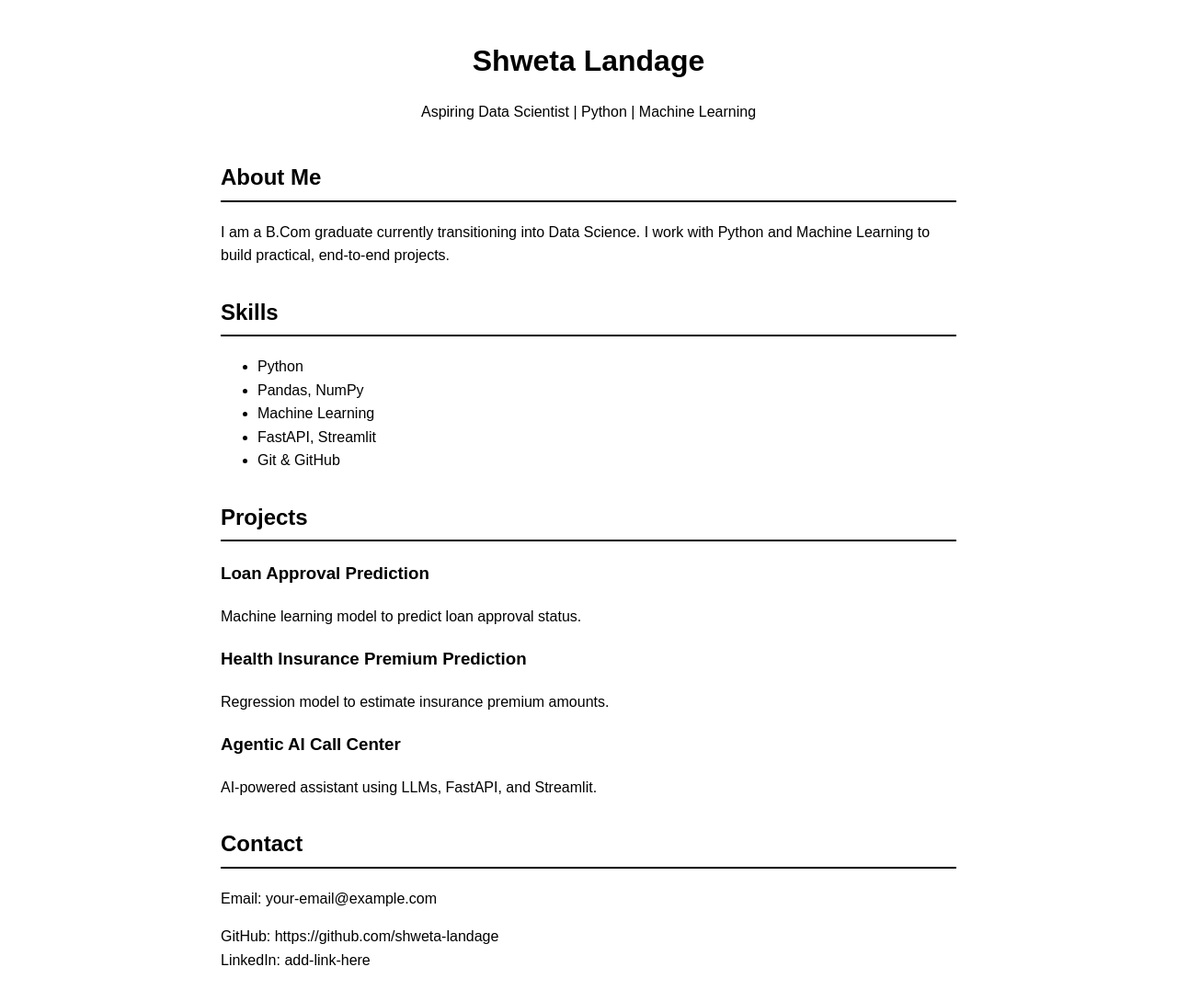
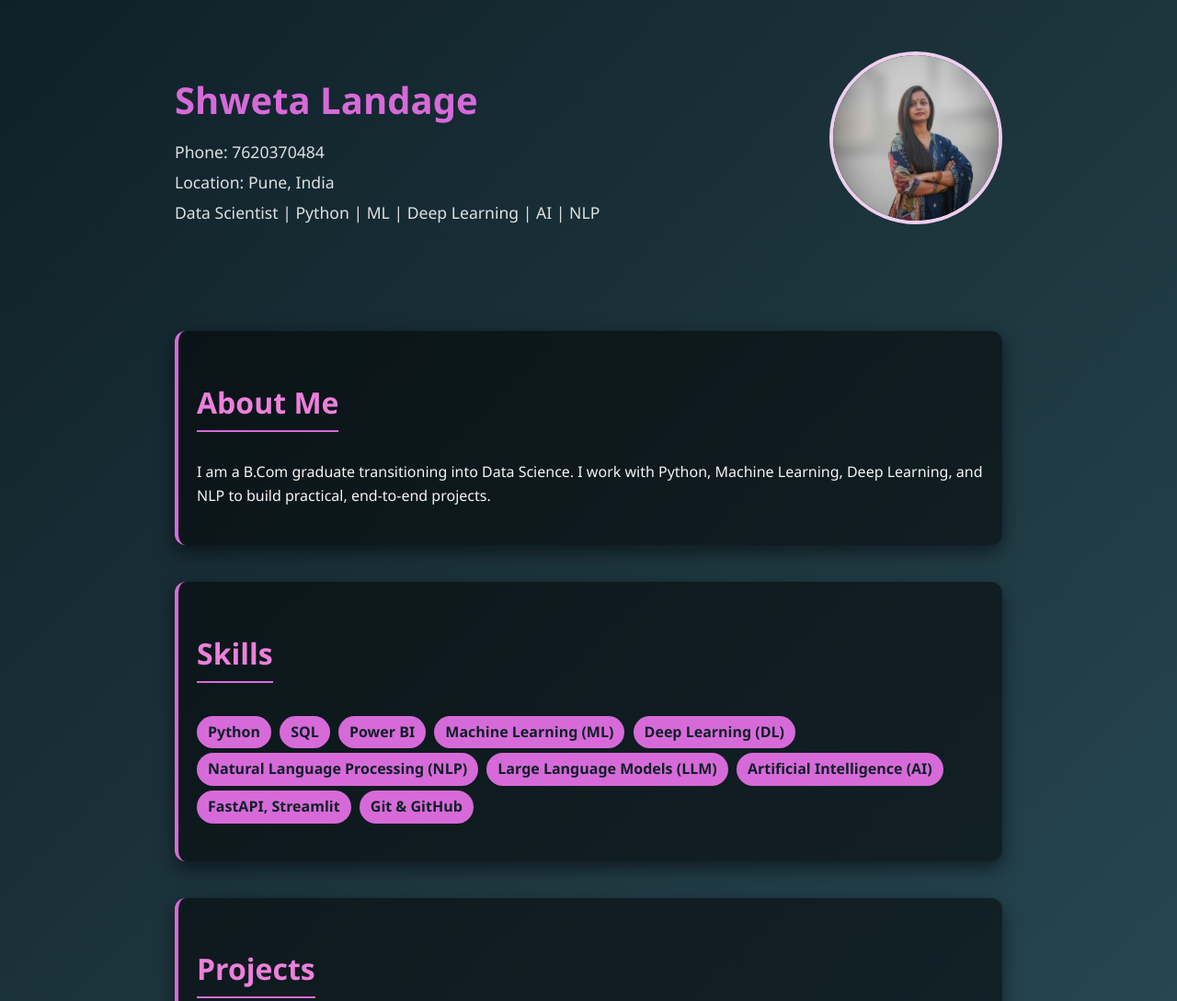
Before and after one commit to shweta-landage/shweta-landage.github.io, a plain HTML site: page index.html in a window 1280 px wide. Shown: the top 1089 px of the page at 92% size. Drawn offline with Linux system fonts and the light colour scheme.

Commit message:
Add profile image and update styling

```diff
--- a/index.html
+++ b/index.html
@@ -7,51 +7,94 @@
 </head>
 <body>
 
-<header>
+<!-- Hero Section: Left = Details, Right = Profile Photo -->
+<header class="hero">
+    <div class="hero-content">
+        <!-- Left: Personal Info -->
+        <div class="hero-text">
             <h1>Shweta Landage</h1>
-    <p>Aspiring Data Scientist | Python | Machine Learning</p>
+            <p>Phone: 7620370484</p>
+            <p>Location: Pune, India</p>
+            <p>Data Scientist | Python | ML | Deep Learning | AI | NLP</p>
+        </div>
+
+        <!-- Right: Profile Photo -->
+        <div class="profile-photo-container">
+            <img src="profile.jpg" alt="Shweta Landage" class="profile-photo">
+        </div>
+    </div>
 </header>
 
+<main>
+    <!-- About Me -->
     <section>
         <h2>About Me</h2>
         <p>
-        I am a B.Com graduate currently transitioning into Data Science.
-        I work with Python and Machine Learning to build practical, end-to-end projects.
+            I am a B.Com graduate transitioning into Data Science.
+            I work with Python, Machine Learning, Deep Learning, and NLP to build practical, end-to-end projects.
         </p>
     </section>
 
+    <!-- Skills -->
     <section>
         <h2>Skills</h2>
         <ul>
             <li>Python</li>
-        <li>Pandas, NumPy</li>
-        <li>Machine Learning</li>
+            <li>SQL</li>
+            <li>Power BI</li>
+            <li>Machine Learning (ML)</li>
+            <li>Deep Learning (DL)</li>
+            <li>Natural Language Processing (NLP)</li>
+            <li>Large Language Models (LLM)</li>
+            <li>Artificial Intelligence (AI)</li>
             <li>FastAPI, Streamlit</li>
             <li>Git & GitHub</li>
         </ul>
     </section>
 
+    <!-- Projects -->
     <section>
         <h2>Projects</h2>
-
+        <div class="projects">
+            <div class="project-card">
                 <h3>Loan Approval Prediction</h3>
-    <p>Machine learning model to predict loan approval status.</p>
-
+                <p>Machine learning model to predict loan approval status based on applicant data.</p>
+            </div>
+            <div class="project-card">
                 <h3>Health Insurance Premium Prediction</h3>
-    <p>Regression model to estimate insurance premium amounts.</p>
-
+                <p>Regression model to estimate insurance premium amounts for individuals.</p>
+            </div>
+            <div class="project-card">
                 <h3>Agentic AI Call Center</h3>
-    <p>AI-powered assistant using LLMs, FastAPI, and Streamlit.</p>
+                <p>AI-powered assistant using LLMs, FastAPI, and Streamlit to simulate telecom support.</p>
+            </div>
+            <div class="project-card">
+                <h3>PDF Question-Answering LLM</h3>
+                <p>A project that uses LLMs to answer questions from PDF documents efficiently.</p>
+            </div>
+        </div>
     </section>
 
+    <!-- Contact -->
     <section>
         <h2>Contact</h2>
-    <p>Email: your-email@example.com</p>
+        <p>Email: <a href="mailto:shwetalandageraut@gmail.com">shwetalandageraut@gmail.com</a></p>
         <p>
-        GitHub: https://github.com/shweta-landage <br>
-        LinkedIn: add-link-here
+          GitHub: <a href="https://github.com/shweta-landage" target="_blank">
+    shweta-landage
+</a><br>
+
+LinkedIn: <a href="https://www.linkedin.com/in/shweta7620" target="_blank">
+    shweta7620
+</a><br>
+
+
+
+</a>
+
         </p>
     </section>
+</main>
 
 </body>
 </html>
--- a/style.css
+++ b/style.css
@@ -1,25 +1,155 @@
+/* Body and global */
 body {
-    font-family: Arial, sans-serif;
-    max-width: 800px;
-    margin: auto;
-    padding: 20px;
+    margin: 0;
+    font-family: 'Segoe UI', Tahoma, Geneva, Verdana, sans-serif;
+    background: linear-gradient(135deg, #0f2027, #203a43, #2c5364);
+    color: #f5f5f5;
     line-height: 1.6;
 }
 
-header {
-    text-align: center;
-    margin-bottom: 40px;
+/* Hero Section */
+.hero {
+    padding: 50px 20px;
 }
 
-h1 {
-    margin-bottom: 5px;
+.hero-content {
+    display: flex;
+    flex-wrap: wrap;
+    justify-content: space-between;
+    align-items: center;
+    max-width: 900px;
+    margin: 0 auto;
 }
 
-h2 {
-    border-bottom: 2px solid #000;
-    padding-bottom: 5px;
+/* Left: Info */
+.hero-text {
+    flex: 1;
+    min-width: 250px;
 }
 
+.hero-text h1 {
+    font-size: 2.5em;
+    margin-bottom: 10px;
+    color: #d76ad9; /* subtle gold */
+}
+
+.hero-text p {
+    font-size: 1.1em;
+    margin: 5px 0;
+    opacity: 0.9;
+}
+
+/* Right: Profile Photo */
+.profile-photo-container {
+    width: 180px;
+    height: 180px;
+    flex-shrink: 0;
+    overflow: hidden;
+    border-radius: 50%;
+    border: 4px solid #eecfef; /* match heading */
+    margin-left: 20px;
+}
+
+.profile-photo {
+    width: 100%;
+    height: 100%;
+    object-fit: cover;
+    transition: transform 0.5s ease;
+}
+
+.profile-photo:hover {
+    transform: scale(1.05);
+}
+
+/* Main content */
+main {
+    max-width: 900px;
+    margin: 0 auto;
+    padding: 20px;
+}
+
+/* Sections */
 section {
-    margin-bottom: 30px;
+    margin: 40px 0;
+    padding: 25px 20px;
+    background: rgba(0,0,0,0.5); /* subtle dark */
+    border-radius: 12px;
+    box-shadow: 0 8px 20px rgba(0,0,0,0.5);
+    border-left: 4px solid #d76ad9; /* subtle accent */
 }
+
+section h2 {
+    font-size: 2em;
+    margin-bottom: 15px;
+    border-bottom: 2px solid #d76ad9;
+    display: inline-block;
+    padding-bottom: 5px;
+    color: #ed80db;
+}
+
+/* Skills */
+ul {
+    list-style: none;
+    padding: 0;
+}
+
+ul li {
+    display: inline-block;
+    background: #d76ad9; /* muted gold badges */
+    padding: 5px 12px;
+    margin: 5px 5px 0 0;
+    border-radius: 20px;
+    color: #0f2027; /* dark text for contrast */
+    font-weight: bold;
+    transition: transform 0.3s ease;
+}
+
+ul li:hover {
+    transform: scale(1.05);
+}
+
+/* Projects cards */
+.projects {
+    display: flex;
+    flex-wrap: wrap;
+    gap: 20px;
+    justify-content: center;
+}
+
+.project-card {
+    background: rgba(0,0,0,0.55);
+    padding: 20px;
+    border-radius: 12px;
+    min-width: 250px;
+    max-width: 300px;
+    transition: transform 0.3s ease, box-shadow 0.3s ease;
+    border-top: 3px solid #d76ad9;
+}
+
+.project-card:hover {
+    transform: translateY(-5px);
+    box-shadow: 0 10px 20px rgba(255,215,0,0.5);
+}
+
+/* Links */
+a {
+    color: #d76ad9;
+    text-decoration: underline;
+}
+
+a:hover {
+    color: #ffee99;
+}
+
+/* Responsive adjustments */
+@media screen and (max-width: 768px) {
+    .hero-content {
+        flex-direction: column-reverse;
+        align-items: center;
+        text-align: center;
+    }
+    .profile-photo-container {
+        margin-left: 0;
+        margin-bottom: 20px;
+    }
+}
```
Also changed, not shown: profile.jpg (added). Lines whose indentation alone changed are shown as unchanged.
